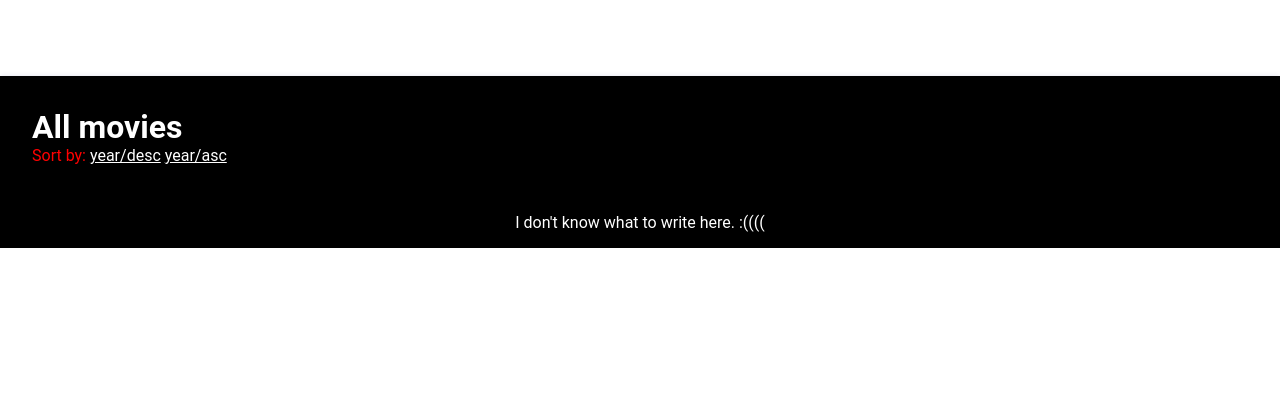
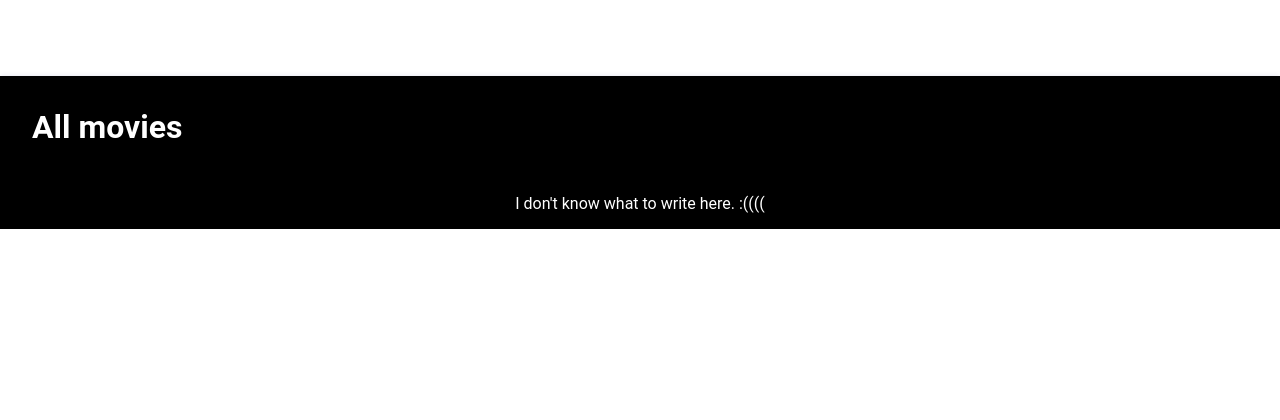
Before and after one commit to robertzm/VideoWebDemo, a Flask app: page / in a window 1280 px wide. Shown: the top 420 px of the page. Run offline with Flask 2, Linux system fonts and the light colour scheme; the visitor is signed in with stand-in values (Sample User, id 1); data that the repository does not hold is empty.

Commit message:
Revert "added sorting by year links on list page"
This reverts commit 72f14f77c3827346d8b426bafee2696351c6b993.

```diff
--- a/app/templates/home/list.html
+++ b/app/templates/home/list.html
@@ -13,7 +13,6 @@
     {% endwith %}
 
     <h1>All movies</h1>
-    <p style="color:red;">Sort by: <a href="/list?sortBy=year&order=desc">year/desc</a>  <a href="/list?sortBy=year&order=asc">year/asc</a></p>
     {% for movie in movies %}
     <ul id="movie.uid">
         <li>
```
